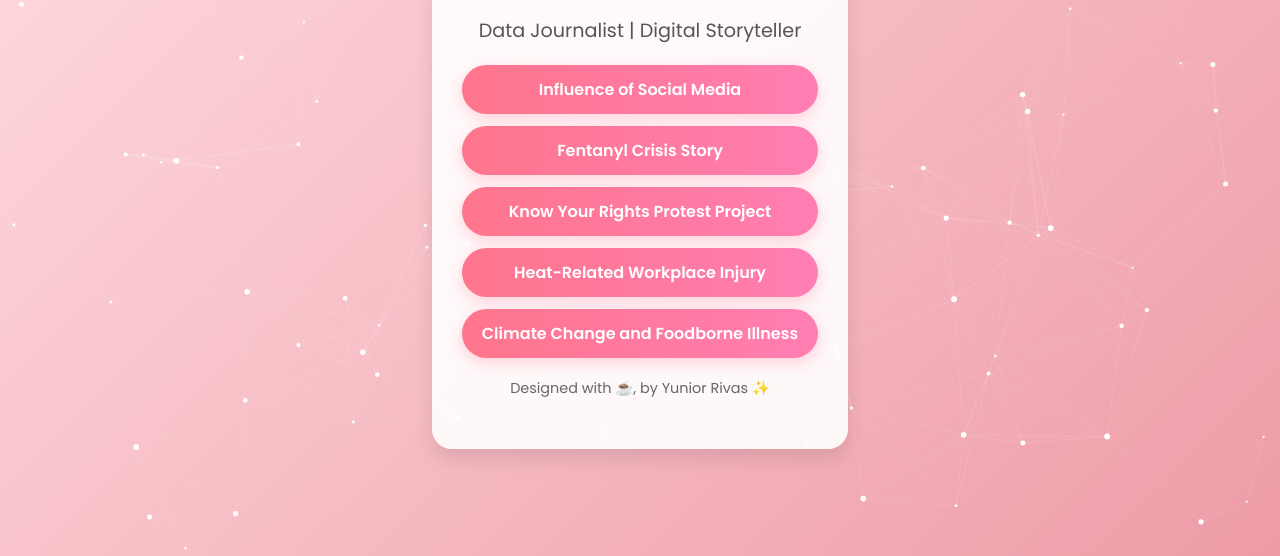
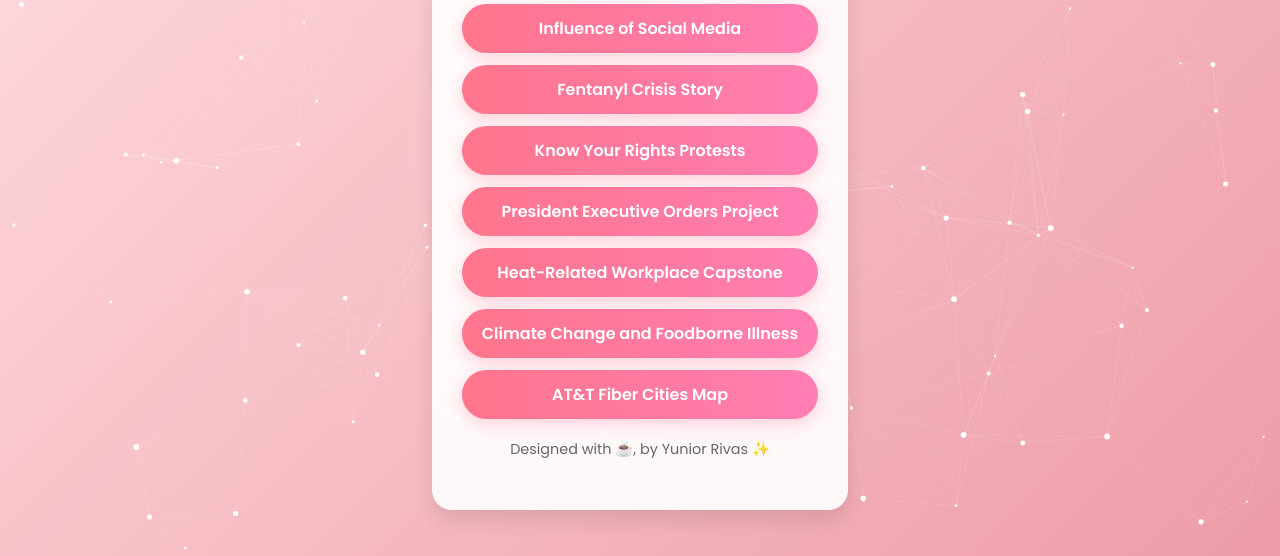
Before and after one commit to YuniorRivas/YuniorPortfolio, a plain HTML site: page index.html in a window 1280 px wide. Shown: the part 244-800 px from the top of the page. Drawn offline with Linux system fonts and the light colour scheme.

Commit message:
Update index.html

```diff
--- a/index.html
+++ b/index.html
@@ -108,9 +108,11 @@
     <div class="project-links">
       <a href="https://yuniorrivas.github.io/DashboardProgress/" target="_blank">Influence of Social Media</a>
       <a href="https://yuniorrivas.github.io/VisualStoryFinal/" target="_blank">Fentanyl Crisis Story</a>
-      <a href="https://yuniorrivas.github.io/UtilityProject/" target="_blank">Know Your Rights Protest Project</a>
-      <a href="https://yuniorrivas.github.io/Workplace-Heat-Story/" target="_blank">Heat-Related Workplace Injury</a>
+      <a href="https://yuniorrivas.github.io/UtilityProject/" target="_blank">Know Your Rights Protests</a>
+      <a href="https://yuniorrivas.github.io/ExecutiveOrders/" target="_blank">President Executive Orders Project</a>
+      <a href="https://yuniorrivas.github.io/Workplace-Heat-Story/" target="_blank">Heat-Related Workplace Capstone</a>
       <a href="https://yuniorrivas.github.io/Science-Feature-Final/" target="_blank">Climate Change and Foodborne Illness</a>
+      <a href="https://yuniorrivas.github.io/ATTMap/" target="_blank">AT&T Fiber Cities Map</a>
     </div>
 
     <p class="footer">Designed with ☕, by Yunior Rivas ✨</p>
```
